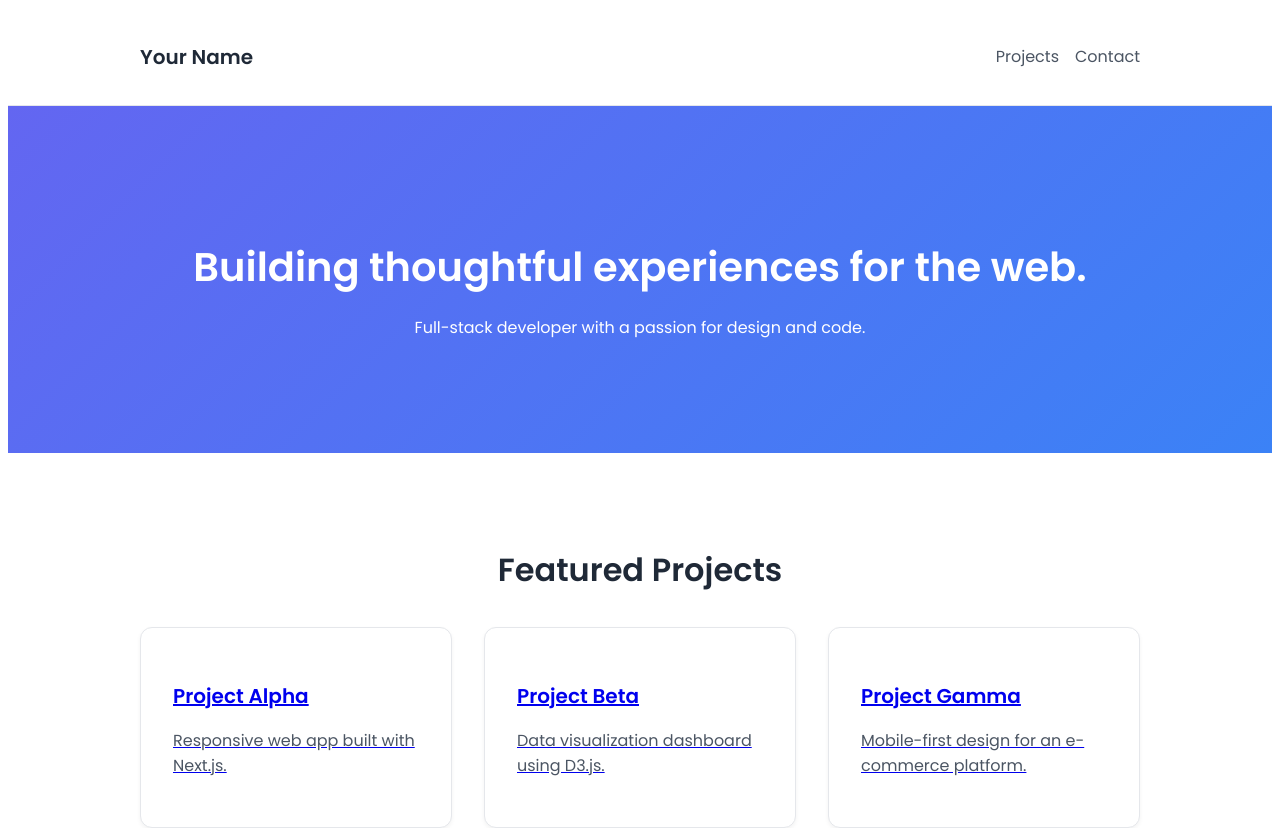
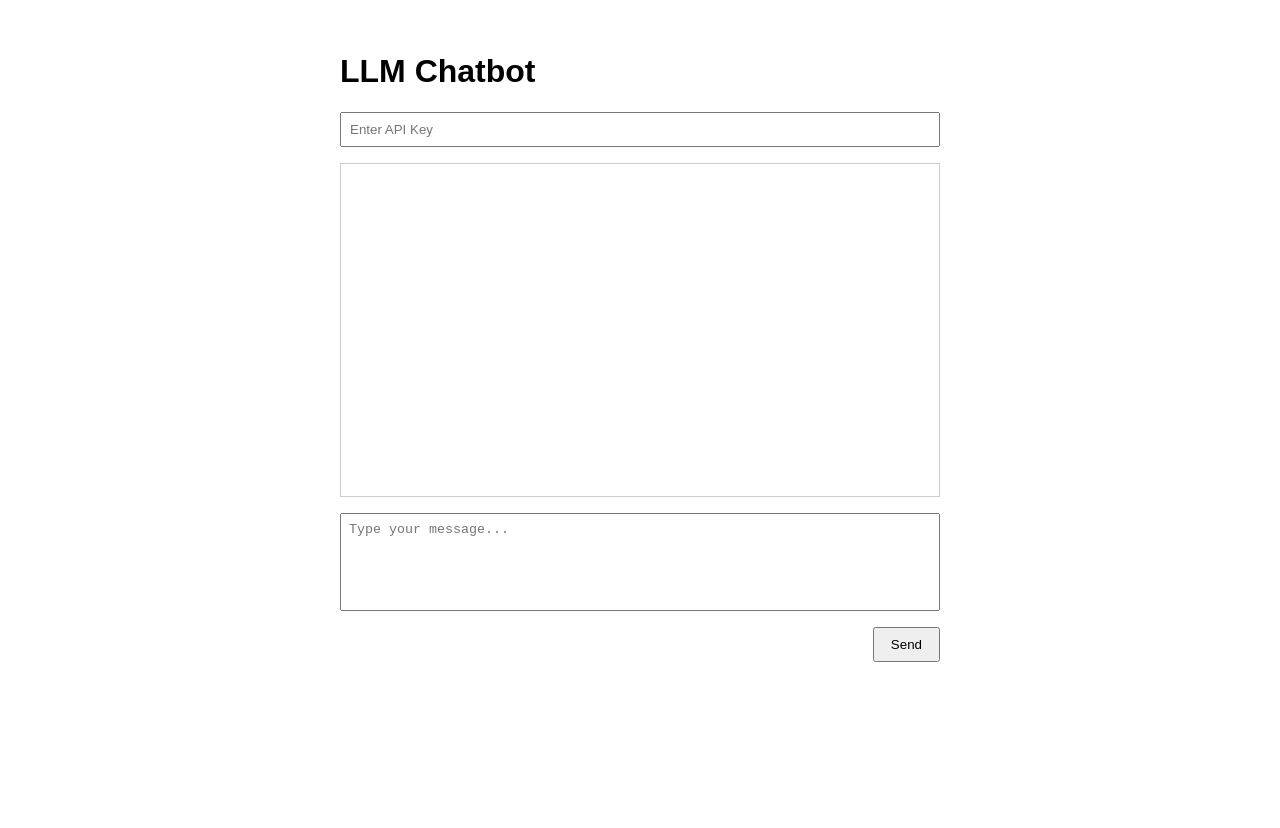
Before and after one commit to nitisbig/codex-, a Next.js app: page / in a window 1280 px wide. Shown: the top 828 px of the page. After the commit the page ends 800 px from the top, so only its background shows below. Built offline with nearby package versions, Linux system fonts and the light colour scheme.

Commit message:
Replace landing page with LLM chatbot

```diff
--- a/pages/index.js
+++ b/pages/index.js
@@ -1,163 +1,107 @@
-import Head from 'next/head';
-
-const projects = [
-  {
-    title: 'Project Alpha',
-    description: 'Responsive web app built with Next.js.',
-    link: '#'
-  },
-  {
-    title: 'Project Beta',
-    description: 'Data visualization dashboard using D3.js.',
-    link: '#'
-  },
-  {
-    title: 'Project Gamma',
-    description: 'Mobile-first design for an e-commerce platform.',
-    link: '#'
-  }
-];
+import { useState } from 'react';
 
 export default function Home() {
-  // Home page redesigned with a static gradient hero and new layout.
+  const [apiKey, setApiKey] = useState('');
+  const [input, setInput] = useState('');
+  const [messages, setMessages] = useState([]);
+  const [loading, setLoading] = useState(false);
+
+  const sendMessage = async () => {
+    if (!apiKey || !input) return;
+    const newMessages = [...messages, { role: 'user', content: input }];
+    setMessages(newMessages);
+    setInput('');
+    setLoading(true);
+    try {
+      const res = await fetch('https://api.openai.com/v1/chat/completions', {
+        method: 'POST',
+        headers: {
+          'Content-Type': 'application/json',
+          Authorization: `Bearer ${apiKey}`,
+        },
+        body: JSON.stringify({
+          model: 'gpt-3.5-turbo',
+          messages: newMessages,
+        }),
+      });
+      const data = await res.json();
+      const content =
+        data.choices?.[0]?.message?.content || 'No response from model.';
+      setMessages([...newMessages, { role: 'assistant', content }]);
+    } catch (err) {
+      setMessages([
+        ...newMessages,
+        { role: 'assistant', content: `Error: ${err.message}` },
+      ]);
+    } finally {
+      setLoading(false);
+    }
+  };
+
+  const handleKey = (e) => {
+    if (e.key === 'Enter' && !e.shiftKey) {
+      e.preventDefault();
+      sendMessage();
+    }
+  };
+
   return (
-    <div className="dashboard">
-      <Head>
-        <link
-          href="https://fonts.googleapis.com/css2?family=Poppins:wght@400;600&display=swap"
-          rel="stylesheet"
-        />
-      </Head>
-      <header className="nav">
-        <nav>
-          <h1 className="logo">Your Name</h1>
-          <div className="links">
-            <a href="#projects">Projects</a>
-            <a href="#contact">Contact</a>
+    <div className="container">
+      <h1>LLM Chatbot</h1>
+      <input
+        type="password"
+        placeholder="Enter API Key"
+        value={apiKey}
+        onChange={(e) => setApiKey(e.target.value)}
+        className="apiKeyInput"
+      />
+      <div className="chat">
+        {messages.map((m, i) => (
+          <div key={i} className={`message ${m.role}`}>
+            <strong>{m.role === 'user' ? 'You' : 'Bot'}:</strong> {m.content}
           </div>
-        </nav>
-      </header>
-      <section className="hero">
-        <h2>Building thoughtful experiences for the web.</h2>
-        <p>Full-stack developer with a passion for design and code.</p>
-      </section>
-      <section id="projects" className="projects">
-        <h2>Featured Projects</h2>
-        <div className="grid">
-          {projects.map((project) => (
-            <a key={project.title} href={project.link} className="card">
-              <h3>{project.title}</h3>
-              <p>{project.description}</p>
-            </a>
-          ))}
-        </div>
-      </section>
-      <section id="contact" className="contact">
-        <h2>Let's work together</h2>
-        <p>
-          Reach me at{' '}
-          <a href="mailto:hello@example.com">hello@example.com</a>
-        </p>
-      </section>
-      <footer className="footer">
-        © {new Date().getFullYear()} Your Name. All rights reserved.
-      </footer>
-
+        ))}
+      </div>
+      <textarea
+        value={input}
+        onChange={(e) => setInput(e.target.value)}
+        onKeyDown={handleKey}
+        placeholder="Type your message..."
+      />
+      <button onClick={sendMessage} disabled={loading}>
+        {loading ? 'Sending...' : 'Send'}
+      </button>
       <style jsx>{`
-        .dashboard {
-          font-family: 'Poppins', sans-serif;
-          color: #1f2937;
-          line-height: 1.6;
+        .container {
+          max-width: 600px;
+          margin: 2rem auto;
+          font-family: sans-serif;
+          display: flex;
+          flex-direction: column;
         }
-        .nav {
-          background: #fff;
-          border-bottom: 1px solid #e5e7eb;
-          position: sticky;
-          top: 0;
-          z-index: 10;
+        .apiKeyInput {
+          margin-bottom: 1rem;
+          padding: 0.5rem;
         }
-        .nav nav {
-          max-width: 1000px;
-          margin: 0 auto;
+        .chat {
+          border: 1px solid #ccc;
           padding: 1rem;
-          display: flex;
-          justify-content: space-between;
-          align-items: center;
-        }
-        .logo {
-          font-weight: 600;
-          font-size: 1.25rem;
-        }
-        .links a {
-          margin-left: 1rem;
-          text-decoration: none;
-          color: #4b5563;
-          font-weight: 500;
-        }
-        .hero {
-          background: linear-gradient(135deg, #6366f1, #3b82f6);
-          color: #fff;
-          text-align: center;
-          padding: 6rem 1rem;
-        }
-        .hero h2 {
-          font-size: 2.5rem;
+          height: 300px;
+          overflow-y: auto;
           margin-bottom: 1rem;
         }
-        .projects {
-          max-width: 1000px;
-          margin: 0 auto;
-          padding: 4rem 1rem;
+        .message {
+          margin-bottom: 0.5rem;
         }
-        .projects h2 {
-          text-align: center;
-          font-size: 2rem;
-          font-weight: 600;
-          margin-bottom: 2rem;
+        textarea {
+          resize: none;
+          height: 80px;
+          margin-bottom: 1rem;
+          padding: 0.5rem;
         }
-        .grid {
-          display: grid;
-          gap: 2rem;
-          grid-template-columns: repeat(auto-fit, minmax(260px, 1fr));
-        }
-        .card {
-          padding: 2rem;
-          border: 1px solid #e5e7eb;
-          border-radius: 0.75rem;
-          background: #fff;
-          box-shadow: 0 2px 4px rgba(0, 0, 0, 0.05);
-          transition: transform 0.2s ease, box-shadow 0.2s ease, border-color 0.2s ease;
-        }
-        .card h3 {
-          margin-bottom: 0.5rem;
-          font-size: 1.25rem;
-          font-weight: 600;
-        }
-        .card p {
-          color: #4b5563;
-        }
-        .card:hover {
-          box-shadow: 0 10px 15px rgba(0, 0, 0, 0.1);
-          transform: translateY(-4px);
-          border-color: #6366f1;
-        }
-        .contact {
-          background: #f9fafb;
-          text-align: center;
-          padding: 4rem 1rem;
-        }
-        .contact a {
-          color: #6366f1;
-          text-decoration: none;
-          font-weight: 500;
-        }
-        .footer {
-          text-align: center;
-          padding: 2rem 1rem;
-          border-top: 1px solid #e5e7eb;
-          margin-top: 2rem;
-          font-size: 0.875rem;
-          color: #6b7280;
+        button {
+          align-self: flex-end;
+          padding: 0.5rem 1rem;
         }
       `}</style>
     </div>
```
